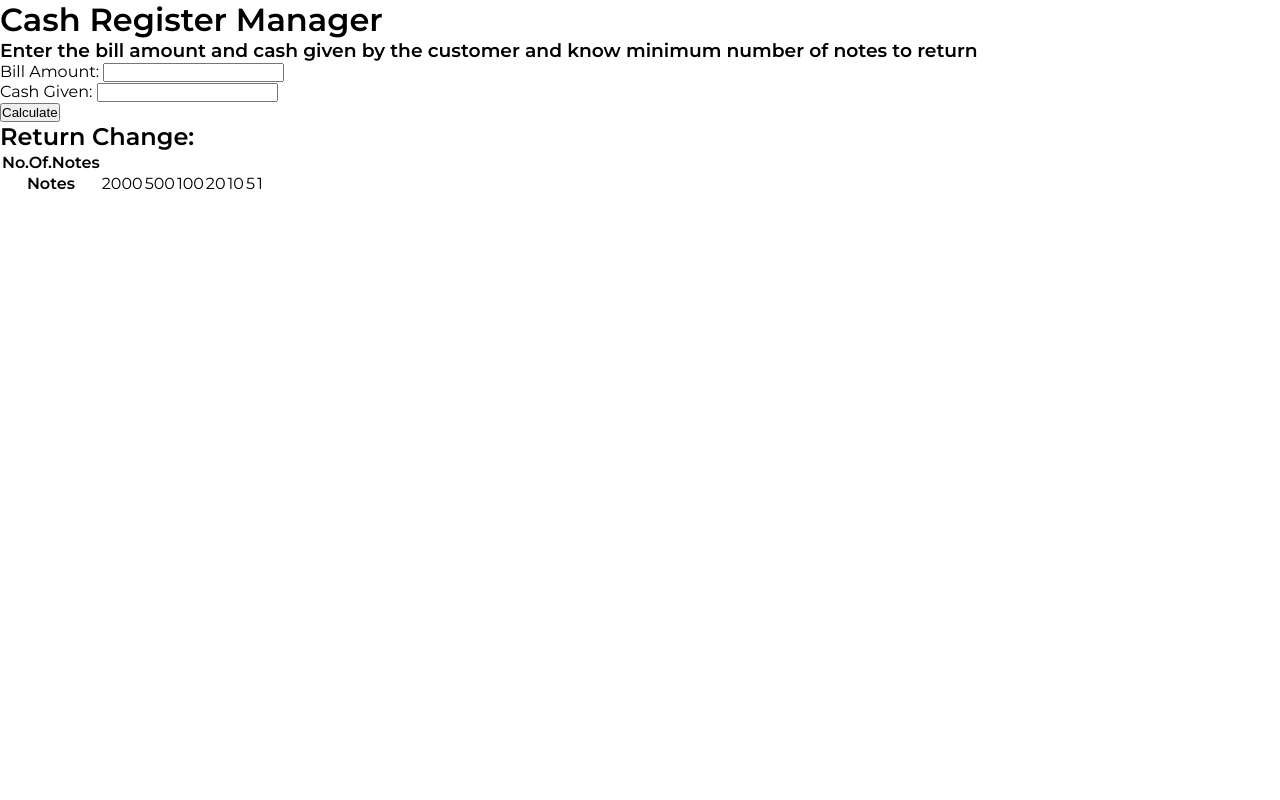
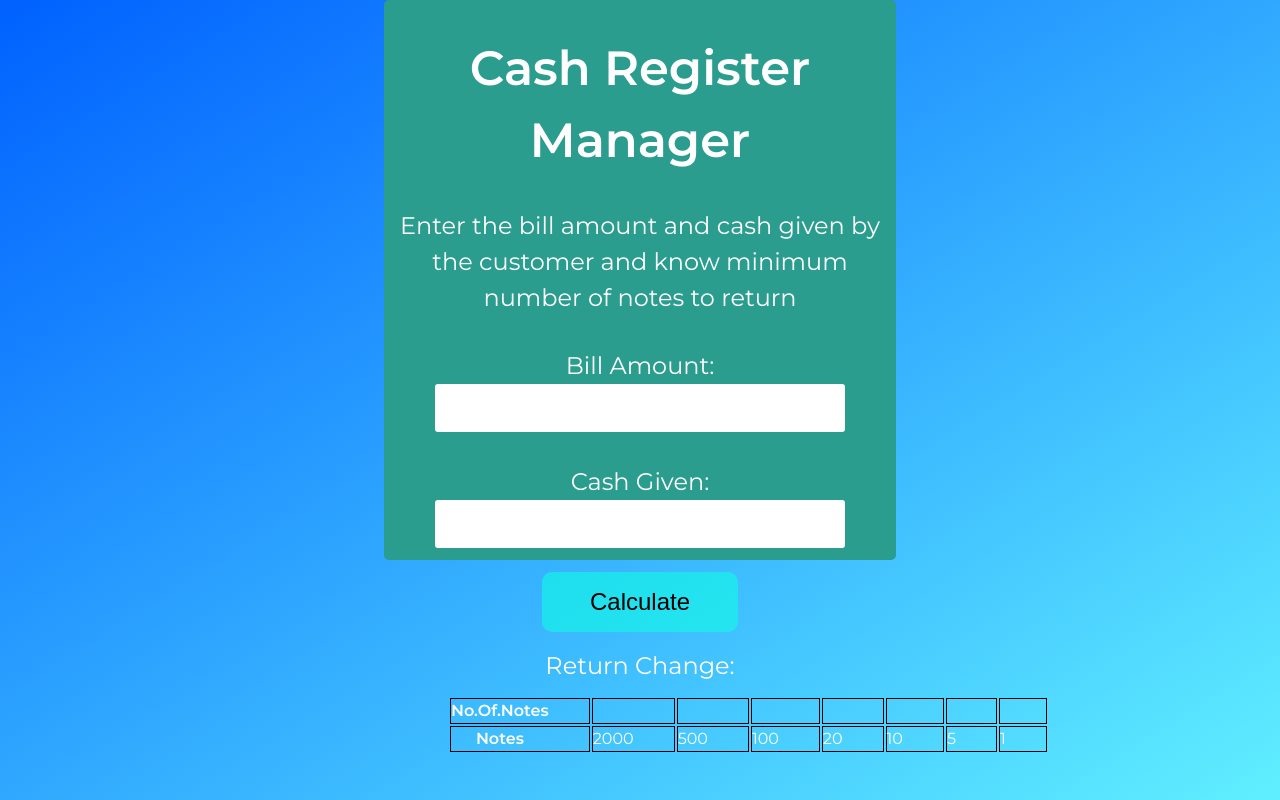
Before and after one commit to purushothama-k/Cash-Register-Manager-mark-10-, a plain HTML site: page index.html in a window 1280 px wide. Drawn offline with Linux system fonts and the light colour scheme; a web font is replaced by a local one.

Commit message:
Update : HTML & CSS part is done

```diff
--- a/CSS/styles.css
+++ b/CSS/styles.css
@@ -6,4 +6,89 @@
 body {
   font-family: "Finlandica", sans-serif;
   font-family: "Montserrat", sans-serif;
+  background-image: linear-gradient(to bottom right, #0061ff, #60efff);
+  height: 100vh;
+  /* margin: auto; */
+  color: #fff;
+  line-height: 1.5;
+  padding: 0 30%;
 }
+
+.container {
+  /* width: auto; */
+  height: 70vh;
+  background-color: #2a9d8f;
+  text-align: center;
+  border-radius: 5px;
+  position: relative;
+}
+
+.heading {
+  padding-top: 2rem;
+}
+.heading__main {
+  font-size: 3rem;
+  font-weight: 700;
+}
+.heading__sub {
+  font-size: 1.5rem;
+  font-weight: 400;
+  padding-top: 2rem;
+}
+.bill__amount,
+.cash__given {
+  font-size: 1.5rem;
+  font-weight: 500;
+  padding-top: 2rem;
+}
+.label {
+  display: block;
+}
+
+input {
+  height: 3rem;
+  width: 80%;
+  font-size: 2rem;
+  border: none;
+  border-radius: 3px;
+}
+
+.btn {
+  margin-top: 1.5rem;
+  padding: 1rem 3rem;
+  font-size: 1.5rem;
+  text-decoration: none;
+  border: none;
+}
+.btn__bg {
+  background-color: #0fffe393;
+  border-radius: 10px;
+}
+
+.btn:hover {
+  transform: translateY(-3px);
+  box-shadow: 3px 5px rgba(0, 0, 0, 0.1);
+}
+.btn:active {
+  transform: translateY(-1px);
+  box-shadow: 2px 3px rgba(0, 0, 0, 0.1);
+}
+.return__change {
+  font-size: 1.5rem;
+  font-weight: 500;
+  padding-top: 1rem;
+}
+
+.table {
+  float: left;
+  margin-left: 4rem;
+  padding-top: 0.75rem;
+}
+.border {
+  border: 1px solid rgb(0, 0, 0);
+  padding: 0 40px 0 0;
+}
+.border_last {
+  border: 1px solid rgb(0, 0, 0);
+  padding: 0 40px 0 0;
+}
--- a/index.html
+++ b/index.html
@@ -26,30 +26,36 @@
           </h3>
         </div>
         <div class="bill__amount">
-          <label for="billAmount" class="bill__amount">Bill Amount:</label>
+          <label for="billAmount" class="label">Bill Amount:</label>
           <input type="number" />
         </div>
         <div class="cash__given">
-          <label for="cashGiven" class="cash__given">Cash Given:</label>
+          <label for="cashGiven" class="label">Cash Given:</label>
           <input type="number" />
         </div>
         <button class="btn btn__bg">Calculate</button>
-        <h2 class="heading__main">Return Change:</h2>
+        <h2 class="return__change">Return Change:</h2>
 
-        <table class="border">
+        <table class="borderr table">
           <tr>
-            <th>No.Of.Notes</th>
-            <td></td>
+            <th class="border__head border">No.Of.Notes</th>
+            <td class="border"></td>
+            <td class="border"></td>
+            <td class="border"></td>
+            <td class="border"></td>
+            <td class="border"></td>
+            <td class="border"></td>
+            <td class="border_last"></td>
           </tr>
-          <tr>
-            <th>Notes</th>
-            <td>2000</td>
-            <td>500</td>
-            <td>100</td>
-            <td>20</td>
-            <td>10</td>
-            <td>5</td>
-            <td>1</td>
+          <tr class="border">
+            <th class="border__head border">Notes</th>
+            <td class="border">2000</td>
+            <td class="border">500</td>
+            <td class="border">100</td>
+            <td class="border">20</td>
+            <td class="border">10</td>
+            <td class="border">5</td>
+            <td class="border_last">1</td>
           </tr>
         </table>
       </div>
```
